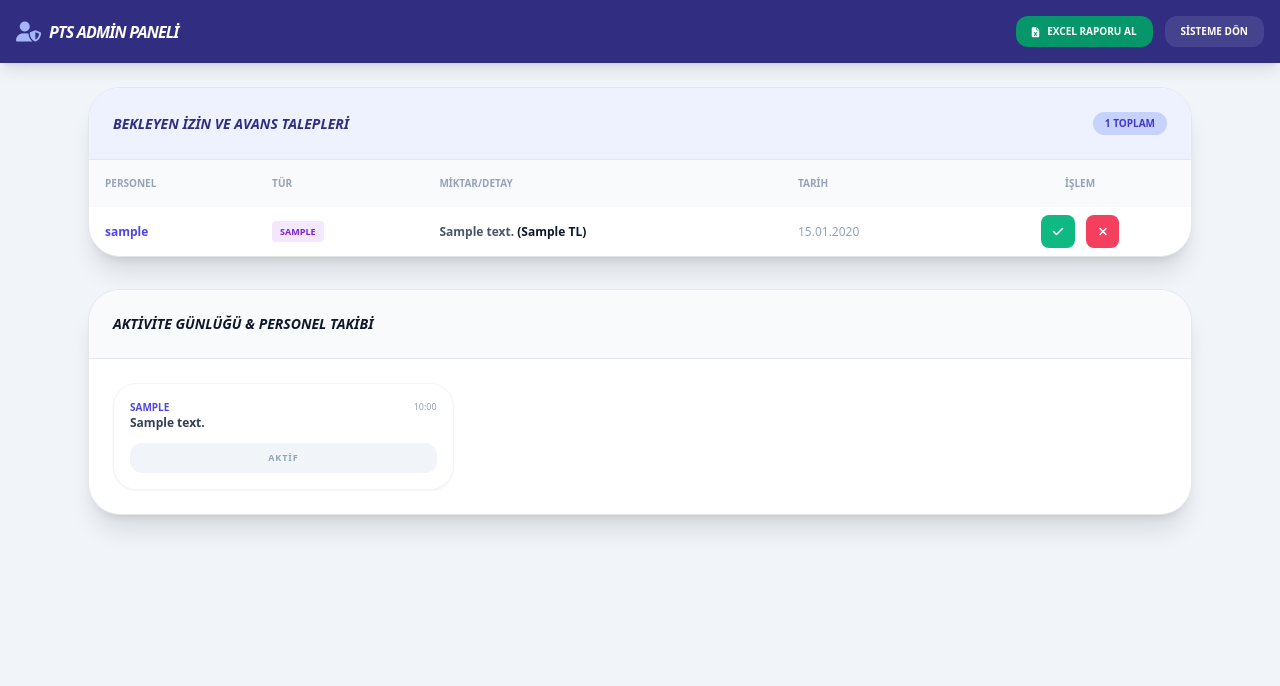
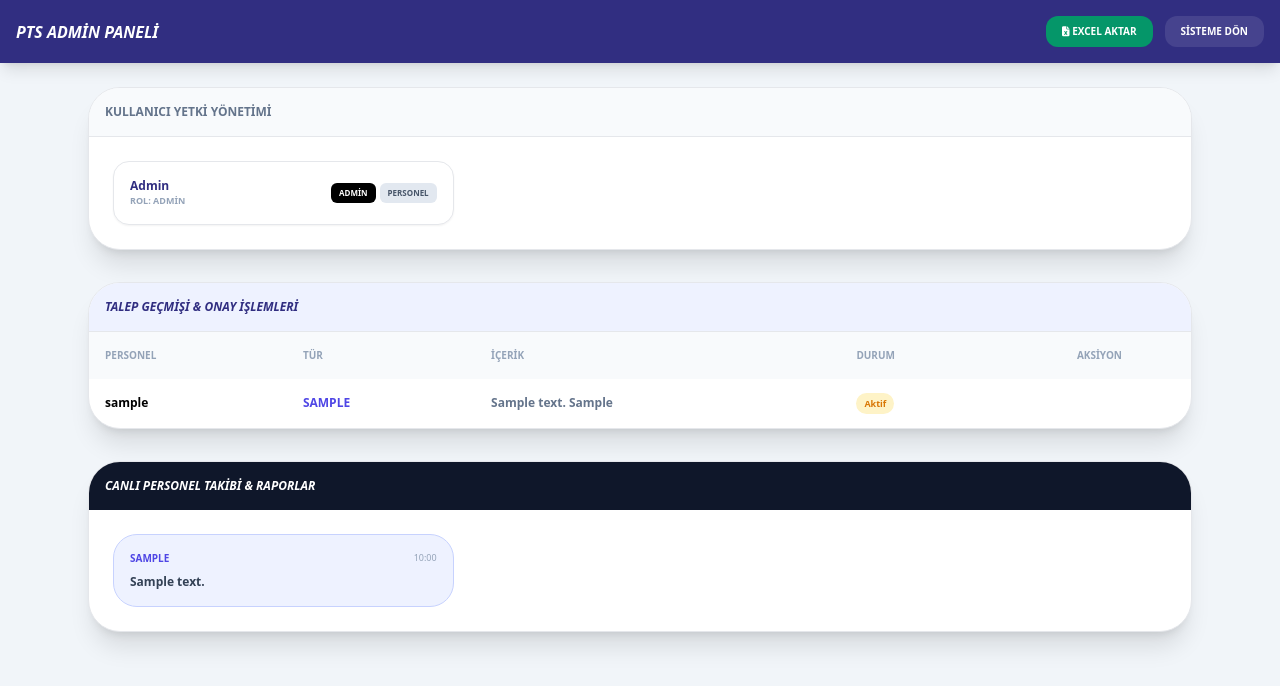
Before and after one commit to sametyalcin231/PTS_Sistemi, a Flask app: page /admin_panel in a window 1280 px wide. Shown: the top 686 px of the page. Run offline with Flask 3, Linux system fonts and the light colour scheme; a user stored in the database is signed in; data comes from the database, SQL or seed files in the repository; tables that the repository leaves empty hold one stand-in row (values such as "Sample post"); some libraries are stand-ins or nearby versions.

Commit message:
Update admin.html

```diff
--- a/templates/admin.html
+++ b/templates/admin.html
@@ -3,111 +3,93 @@
 <head>
     <meta charset="UTF-8">
     <meta name="viewport" content="width=device-width, initial-scale=1.0">
-    <title>PTS PRO | Yönetim Paneli</title>
+    <title>PTS PRO | Yönetim</title>
     <script src="https://cdn.tailwindcss.com"></script>
     <link rel="stylesheet" href="https://cdnjs.cloudflare.com/ajax/libs/font-awesome/6.4.0/css/all.min.css">
 </head>
 <body class="bg-slate-100 min-h-screen">
-
     <nav class="bg-indigo-900 text-white p-4 shadow-lg flex justify-between items-center sticky top-0 z-50">
-        <div class="flex items-center gap-2">
-            <i class="fa-solid fa-user-shield text-xl text-indigo-300"></i>
-            <h1 class="font-black italic tracking-tighter uppercase">PTS ADMİN PANELİ</h1>
-        </div>
-        <div class="flex items-center gap-3">
-            <a href="/admin/export" class="bg-emerald-600 hover:bg-emerald-700 text-white px-4 py-2 rounded-xl text-[10px] font-black uppercase transition-all flex items-center gap-2">
-                <i class="fa-solid fa-file-excel"></i> Excel Raporu Al
-            </a>
-            <a href="/" class="bg-white/10 hover:bg-white/20 px-4 py-2 rounded-xl text-[10px] font-black uppercase transition-all">Sisteme Dön</a>
+        <h1 class="font-black italic">PTS ADMİN PANELİ</h1>
+        <div class="flex gap-3">
+            <a href="/admin/export" class="bg-emerald-600 px-4 py-2 rounded-xl text-[10px] font-black uppercase"><i class="fa-solid fa-file-excel"></i> Excel Aktar</a>
+            <a href="/" class="bg-white/10 px-4 py-2 rounded-xl text-[10px] font-black uppercase">Sisteme Dön</a>
         </div>
     </nav>
 
     <main class="max-w-6xl mx-auto p-6 space-y-8">
+        <div class="bg-white rounded-[2rem] shadow-xl overflow-hidden border">
+            <div class="p-4 bg-slate-50 border-b font-black text-xs uppercase text-slate-500">Kullanıcı Yetki Yönetimi</div>
+            <div class="p-6 grid grid-cols-1 md:grid-cols-2 lg:grid-cols-3 gap-4">
+                {% for u in users %}
+                <div class="p-4 border rounded-2xl flex justify-between items-center bg-white shadow-sm">
+                    <div>
+                        <p class="text-xs font-black text-indigo-900">{{ u.full_name }}</p>
+                        <p class="text-[9px] font-bold text-slate-400 uppercase">Rol: {{ u.role }}</p>
+                    </div>
+                    <div class="flex gap-1">
+                        <a href="/admin/set_role/{{ u.id }}/admin" class="text-[8px] bg-black text-white px-2 py-1 rounded-md font-black">ADMİN</a>
+                        <a href="/admin/set_role/{{ u.id }}/personel" class="text-[8px] bg-slate-200 text-slate-600 px-2 py-1 rounded-md font-black">PERSONEL</a>
+                    </div>
+                </div>
+                {% endfor %}
+            </div>
+        </div>
 
         <div class="bg-white rounded-[2rem] shadow-xl overflow-hidden border">
-            <div class="p-6 bg-indigo-50 border-b flex justify-between items-center">
-                <h3 class="font-black text-indigo-900 uppercase italic text-sm">Bekleyen İzin ve Avans Talepleri</h3>
-                <span class="bg-indigo-200 text-indigo-700 px-3 py-1 rounded-full text-[10px] font-black">{{ reqs|length }} TOPLAM</span>
-            </div>
-            <div class="overflow-x-auto">
-                <table class="w-full text-left border-collapse">
+            <div class="p-4 bg-indigo-50 border-b font-black text-xs uppercase text-indigo-900 italic">Talep Geçmişi & Onay İşlemleri</div>
+            <table class="w-full text-left">
                 <thead class="bg-slate-50 text-[10px] font-black uppercase text-slate-400">
-                        <tr>
-                            <th class="p-4">Personel</th>
-                            <th class="p-4">Tür</th>
-                            <th class="p-4">Miktar/Detay</th>
-                            <th class="p-4">Tarih</th>
-                            <th class="p-4 text-center">İşlem</th>
-                        </tr>
+                    <tr><th class="p-4">Personel</th><th class="p-4">Tür</th><th class="p-4">İçerik</th><th class="p-4">Durum</th><th class="p-4 text-center">Aksiyon</th></tr>
                 </thead>
                 <tbody class="text-xs font-bold divide-y">
                     {% for r in reqs %}
                     <tr class="hover:bg-slate-50 transition-colors">
-                            <td class="p-4 text-indigo-600">{{ r.username }}</td>
+                        <td class="p-4">{{ r.username }}</td>
+                        <td class="p-4 uppercase text-indigo-600">{{ r.req_type }}</td>
+                        <td class="p-4 text-slate-500">{{ r.content }} {{ r.amount or '' }}</td>
                         <td class="p-4">
-                                <span class="px-2 py-1 rounded uppercase text-[9px] {% if r.req_type == 'Avans' %}bg-amber-100 text-amber-700{% else %}bg-purple-100 text-purple-700{% endif %}">
-                                    {{ r.req_type }}
+                            <span class="px-2 py-1 rounded-full text-[9px] {% if r.status == 'Onaylandı' %}bg-emerald-100 text-emerald-600{% elif r.status == 'Reddedildi' %}bg-rose-100 text-rose-600{% else %}bg-amber-100 text-amber-600{% endif %}">
+                                {{ r.status }}
                             </span>
                         </td>
-                            <td class="p-4 text-slate-600">{{ r.content }} {% if r.amount %}<b class="text-slate-900">({{ r.amount }} TL)</b>{% endif %}</td>
-                            <td class="p-4 text-slate-400 font-medium">{{ r.created_at.strftime('%d.%m.%Y') }}</td>
-                            <td class="p-4 text-center space-x-2">
-                                <a href="/admin/action/request/{{ r.id }}/Onaylandı" class="bg-emerald-500 text-white px-3 py-2 rounded-lg hover:bg-emerald-600 transition-all"><i class="fa-solid fa-check"></i></a>
-                                <a href="/admin/action/request/{{ r.id }}/Reddedildi" class="bg-rose-500 text-white px-3 py-2 rounded-lg hover:bg-rose-600 transition-all"><i class="fa-solid fa-xmark"></i></a>
+                        <td class="p-4 text-center">
+                            {% if r.status == 'Beklemede' %}
+                            <a href="/admin/action/request/{{ r.id }}/Onaylandı" class="text-emerald-500 mx-1"><i class="fa-solid fa-circle-check"></i></a>
+                            <a href="/admin/action/request/{{ r.id }}/Reddedildi" class="text-rose-500 mx-1"><i class="fa-solid fa-circle-xmark"></i></a>
+                            {% endif %}
                         </td>
                     </tr>
                     {% endfor %}
                 </tbody>
             </table>
         </div>
-        </div>
 
         <div class="bg-white rounded-[2rem] shadow-xl overflow-hidden border">
-            <div class="p-6 bg-slate-50 border-b">
-                <h3 class="font-black text-slate-900 uppercase italic text-sm">Aktivite Günlüğü & Personel Takibi</h3>
-            </div>
+            <div class="p-4 bg-slate-900 text-white font-black text-xs uppercase italic">Canlı Personel Takibi & Raporlar</div>
             <div class="grid grid-cols-1 md:grid-cols-2 lg:grid-cols-3 gap-4 p-6">
                 {% for l in logs %}
-                <div class="border rounded-3xl p-4 bg-white space-y-3 relative shadow-sm border-slate-100">
-                    <div class="flex justify-between items-start">
-                        <div>
-                            <p class="text-[10px] font-black text-indigo-600 uppercase">{{ l.username }}</p>
-                            <p class="text-xs font-bold text-slate-700">{{ l.detail }}</p>
-                        </div>
+                <div class="border rounded-3xl p-4 {% if l.status == 'Aktif' %}bg-indigo-50 border-indigo-200{% else %}bg-white{% endif %}">
+                    <div class="flex justify-between items-start mb-2">
+                        <span class="text-[10px] font-black text-indigo-600 uppercase">{{ l.username }}</span>
                         <span class="text-[9px] text-slate-400">{{ l.created_at.strftime('%H:%M') }}</span>
                     </div>
-
+                    <p class="text-xs font-bold text-slate-700">{{ l.detail }}</p>
                     {% if l.type == 'Terminal' %}
-                    <div class="p-3 bg-indigo-50 rounded-2xl flex justify-between items-center">
-                        <span class="text-[9px] font-black text-indigo-400 uppercase">Geçen Süre:</span>
-                        <span class="text-xs font-black text-indigo-700">{{ get_duration(l.created_at, l.end_at) }}</span>
+                    <div class="mt-2 py-1 px-3 bg-white rounded-lg border text-[10px] font-black text-indigo-900 flex justify-between">
+                        <span>SÜRE:</span>
+                        <span>{{ get_duration(l.created_at, l.end_at) }}</span>
                     </div>
                     {% endif %}
-
-                    {% if l.type == 'Rapor' and l.file_path %}
-                    <div class="relative overflow-hidden rounded-2xl border bg-black h-32 group">
-                        <img src="/static/uploads/{{ l.file_path }}" class="w-full h-full object-cover opacity-80 group-hover:opacity-100 transition-opacity">
-                        <a href="/static/uploads/{{ l.file_path }}" target="_blank" class="absolute inset-0 flex items-center justify-center bg-black/40 opacity-0 group-hover:opacity-100 transition-all text-white font-black text-[9px]">
-                            TAM EKRAN
-                        </a>
+                    {% if l.type == 'Rapor' and l.status == 'Beklemede' %}
+                    <div class="flex gap-2 mt-3">
+                        <a href="/admin/action/activity/{{ l.id }}/Onaylandı" class="flex-1 bg-emerald-500 text-white py-1 rounded-lg text-[9px] text-center font-black">ONAYLA</a>
+                        <a href="/admin/action/activity/{{ l.id }}/Reddedildi" class="flex-1 bg-rose-500 text-white py-1 rounded-lg text-[9px] text-center font-black">REDDET</a>
                     </div>
                     {% endif %}
-
-                    <div class="flex gap-2">
-                        {% if l.status == 'Beklemede' %}
-                        <a href="/admin/action/activity/{{ l.id }}/Onaylandı" class="flex-1 bg-emerald-100 text-emerald-700 py-2 rounded-xl text-[10px] font-black text-center hover:bg-emerald-200">ONAYLA</a>
-                        <a href="/admin/action/activity/{{ l.id }}/Reddedildi" class="flex-1 bg-rose-100 text-rose-700 py-2 rounded-xl text-[10px] font-black text-center hover:bg-rose-200">REDDET</a>
-                        {% else %}
-                        <div class="w-full text-center py-2 bg-slate-100 rounded-xl text-[9px] font-black text-slate-400 uppercase tracking-widest">
-                            {{ l.status }}
-                        </div>
-                        {% endif %}
-                    </div>
                 </div>
                 {% endfor %}
             </div>
         </div>
-
     </main>
 </body>
 </html>
```
Lines whose indentation alone changed are shown as unchanged.
